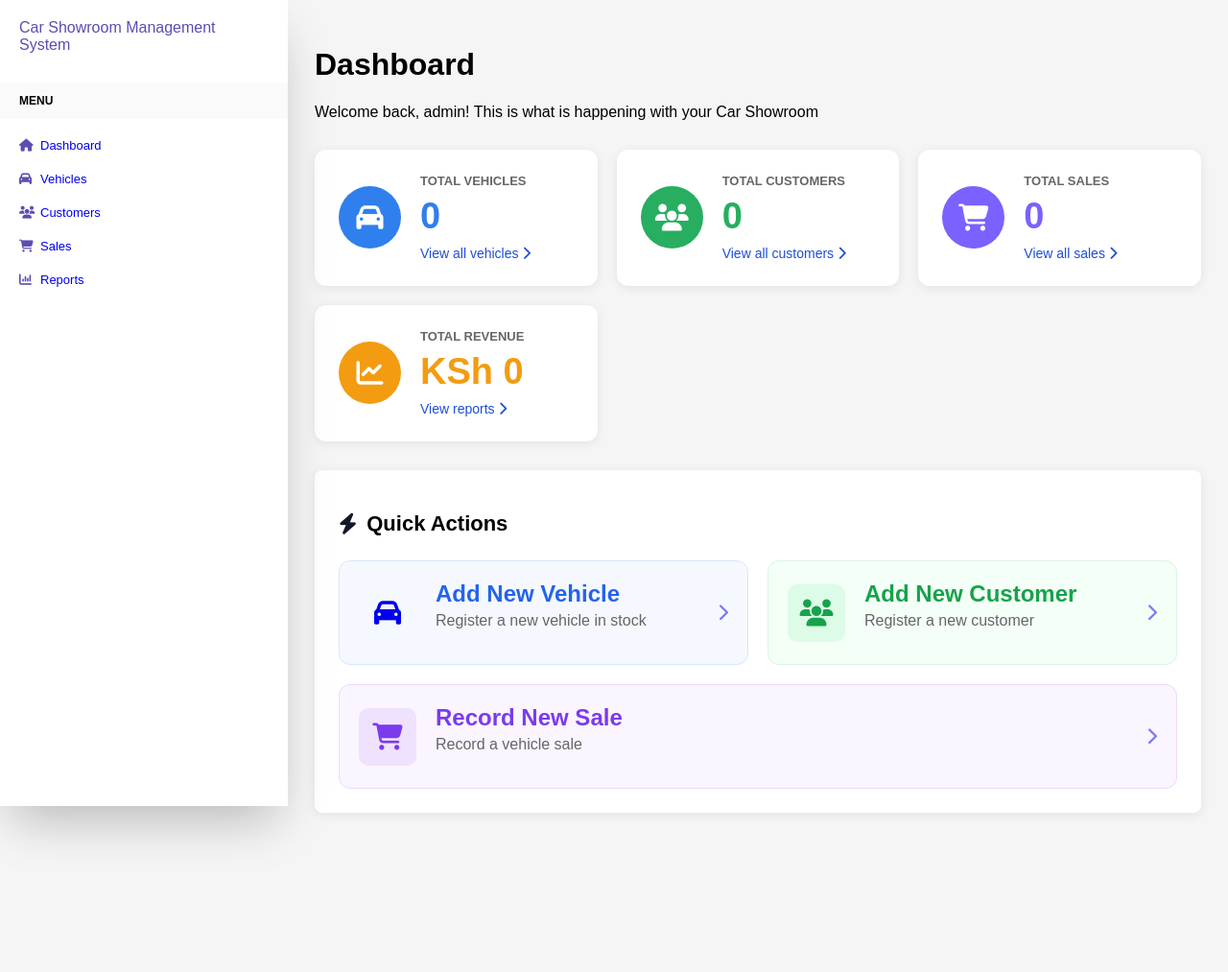
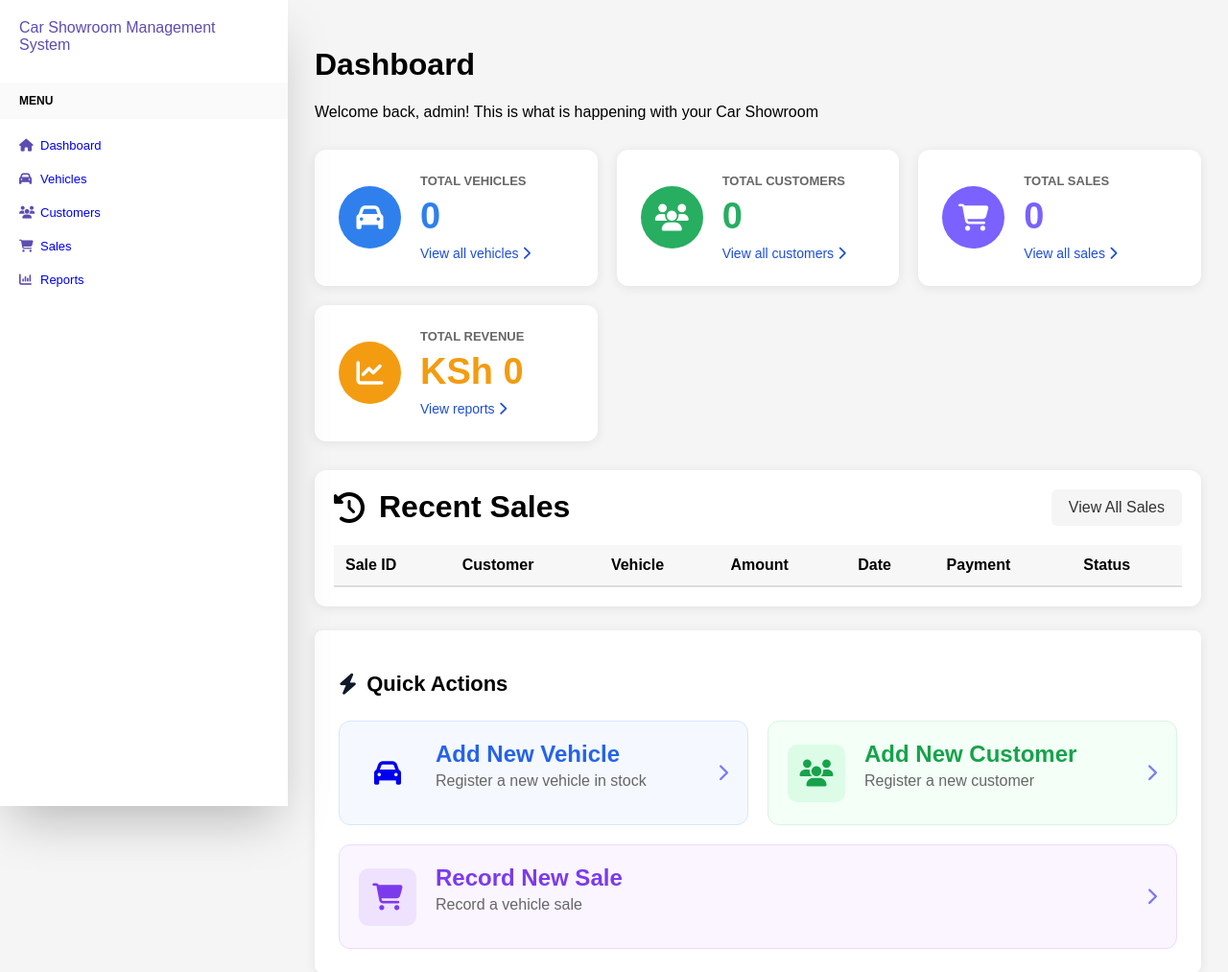
Before and after one commit to bgatama/CarShowroomManagementSystem, a Flask app: page /dashboard in a window 1280 px wide. Shown: the top 1013 px of the page at 96% size. Run offline with Flask 3, Linux system fonts and the light colour scheme; data that the repository does not hold is empty; some libraries are stand-ins or nearby versions.

Commit message:
Added Recent Sales Section in dashboard

```diff
--- a/app.py
+++ b/app.py
@@ -264,6 +264,28 @@ def calculate_totals():
     cursor.execute("SELECT SUM(amount) FROM sales")
     total_revenue = cursor.fetchone()[0] or 0
 
+    cursor.execute("""
+    SELECT
+        sales.sale_id,
+        customers.first_name,
+        customers.last_name,
+        vehicle.make,
+        vehicle.model,
+        sales.amount,
+        sales.sale_date,
+        sales.payment_method,
+        sales.sale_status
+    FROM sales
+    JOIN customers
+        ON sales.customer_id = customers.customer_id
+    JOIN vehicle
+        ON sales.vehicle_id = vehicle.vehicle_id
+    ORDER BY sales.sale_date DESC
+    LIMIT 5
+    """)
+
+    recent_sales = cursor.fetchall()
+
     cursor.close()
     conn.close()
 
@@ -272,7 +294,8 @@ def calculate_totals():
         total_vehicles=total_vehicles,
         total_customers=total_customers,
         total_sales=total_sales,
-        total_revenue=total_revenue
+        total_revenue=total_revenue,
+        recent_sales=recent_sales
     )
 
 
--- a/static/css/style.css
+++ b/static/css/style.css
@@ -593,6 +593,70 @@ input:checked ~ nav h2 {
     color:#7c3aed;
 }
 
+/* Displaying Recent Sales Section */
+.recent-sales-card{
+    background:#fff;
+    margin-top:30px;
+    padding:20px;
+    border-radius:12px;
+    box-shadow: 0 2px 12px rgba(0,0,0,.08);
+}
+
+#recent-sales-table{
+    width:100%;
+    border-collapse:collapse;
+}
+
+#recent-sales-table th{
+    background:#f7f7f7;
+    padding:12px;
+    text-align:left;
+    border-bottom:2px solid #ddd;
+}
+
+#recent-sales-table td{
+    padding:12px;
+    border-bottom: 1px solid #eee;
+}
+
+#recent-sales-table tr:hover{
+    background:#fafafa;
+}
+
+.view-all-btn{
+    text-decoration:none;
+    padding:10px 18px;
+    background:#f5f5f5;
+    color:#333;
+    border-radius:6px;
+}
+
+.view-all-btn:hover{
+    background:#e8e8e8;
+}
+
+.sale-status{
+    padding:6px 14px;
+    border-radius:20px;
+    font-size:13px;
+    font-weight:600;
+}
+
+.completed{
+    background:#d4edda;
+    color:#155724;
+}
+
+.pending{
+    background:#fff3cd;
+    color:#856404;
+}
+
+.cancelled{
+    background:#f8d7da;
+    color:#721c24;
+}
+
 /* Displaying totals */
 .dashboard-stats{
     display:grid;
--- a/templates/dashboard.html
+++ b/templates/dashboard.html
@@ -96,6 +96,52 @@
                 </div>
             </div>
 
+            <div class="recent-sales-card">
+
+                <div class="view-card-header">
+                    <h2>
+                        <i class="fa-solid fa-clock-rotate-left"></i>
+                        Recent Sales
+                    </h2>
+
+                    <a href="{{ url_for('sales') }}" class="view-all-btn">
+                        View All Sales
+                    </a>
+                </div>
+
+                <table id="recent-sales-table">
+
+                    <tr>
+                        <th>Sale ID</th>
+                        <th>Customer</th>
+                        <th>Vehicle</th>
+                        <th>Amount</th>
+                        <th>Date</th>
+                        <th>Payment</th>
+                        <th>Status</th>
+                    </tr>
+
+                    {% for sale in recent_sales %}
+
+                    <tr>
+
+                        <td>{{ sale[0] }}</td>
+                        <td>{{ sale [1] }} {{ sale[2] }}</td>
+                        <td>{{ sale[3] }} {{ sale[4] }}</td>
+                        <td>Ksh {{ "{:,.2f}".format(sale[5]) }}</td>
+                        <td>{{ sale[6] }}</td>
+                        <td>{{ sale[7] }}</td>
+                        <td>
+                            <span class="sale-status {{ sale[8]| lower}}">
+                                {{ sale[8] }}
+                            </span>
+                        </td>
+                    </tr>
+
+                    {% endfor %}
+                </table>
+            </div>
+
             <div class="quick-actions">
                 <h2>
                 <i class="fa-solid fa-bolt"></i>
```
